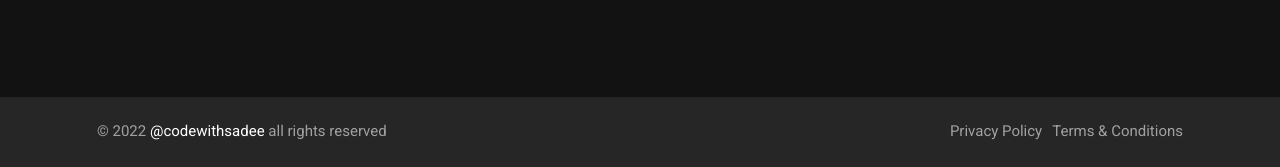
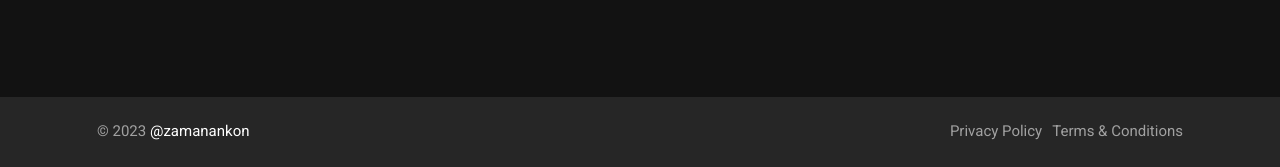
Before and after one commit to Z-M4N/NFT-Markeplace, a plain HTML site: page index.html in a window 1280 px wide. Shown: the part 4524-4691 px from the top of the page. Drawn offline with nearby package versions, Linux system fonts and the light colour scheme; files whose address does not match are found by name.

Commit message:
site ready

```diff
--- a/index.html
+++ b/index.html
@@ -1454,7 +1454,7 @@
       <div class="container">
 
         <p class="copyright">
-          &copy; 2022 <a href="https://github.com/codewithsadee">@codewithsadee</a> all rights reserved
+          &copy; 2023 <a href="https://github.com/codewithsadee">@zamanankon</a>
         </p>
 
         <div class="footer-bottom-links">
```
